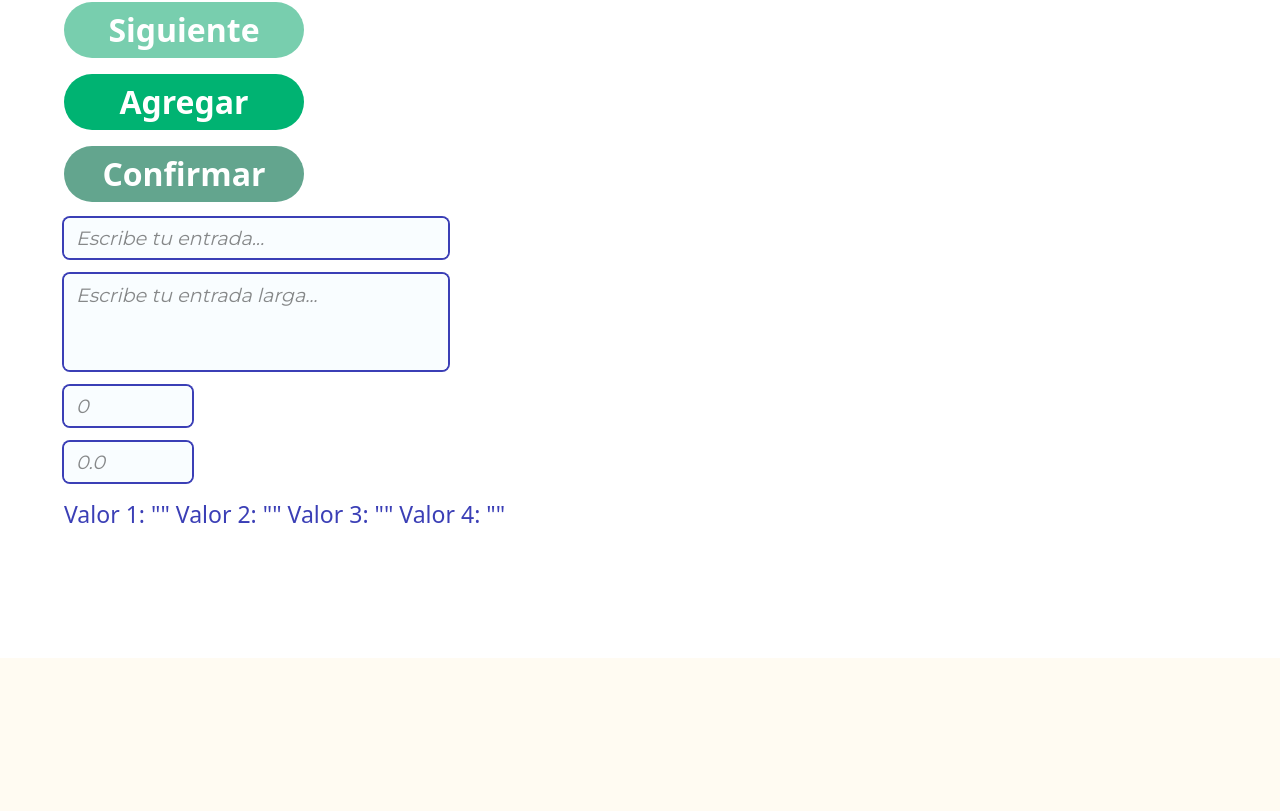
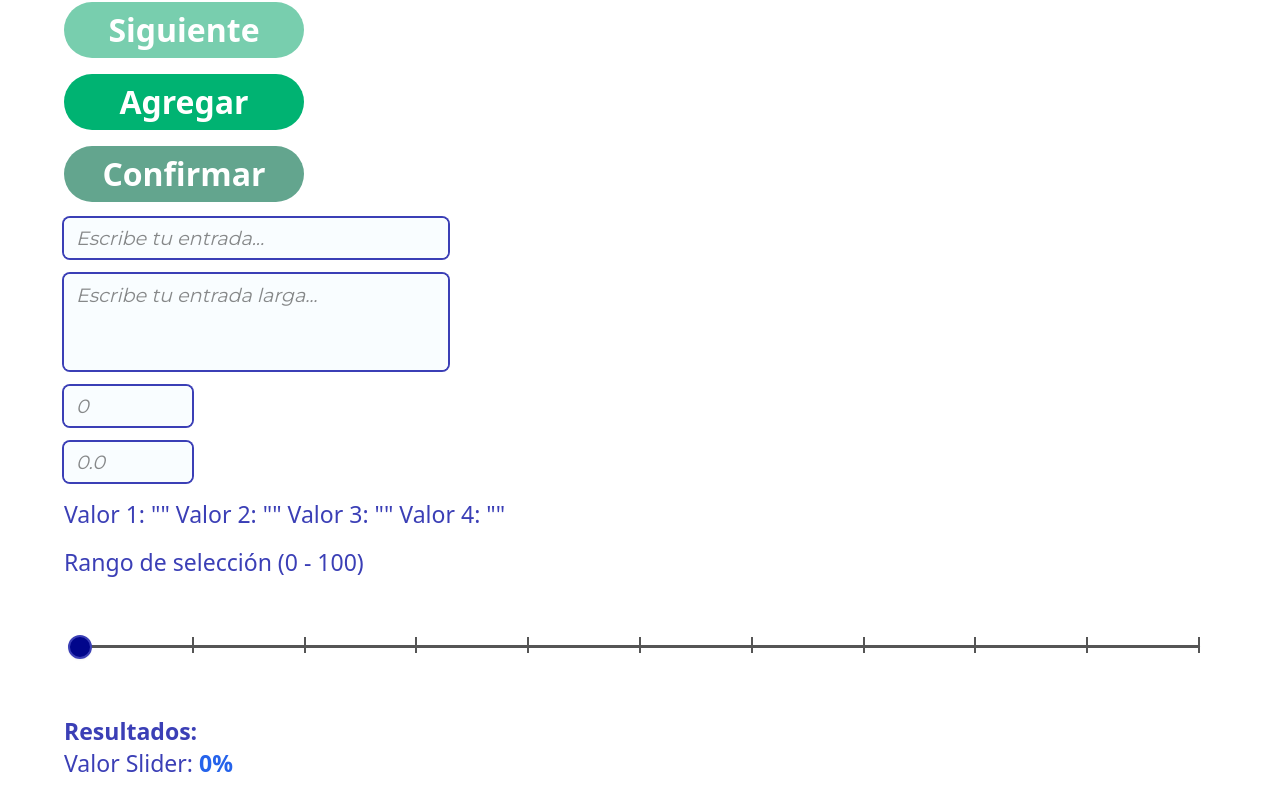
Before and after one commit to AztlanConsulting/Fungivora-Dev, a React (Vite) app in the folder frontend/: page / in a window 1280 px wide. Shown: the part 462-1273 px from the top of the page. Before the commit the page ends 1120 px from the top, so only its background shows below. Built offline with nearby package versions, Linux system fonts and the light colour scheme.

Commit message:
[ADD] (frontent) adding slider

```diff
--- /dev/null
+++ b/frontend/src/componentes/slider.jsx
@@ -0,0 +1,90 @@
+import React, { useState } from "react";
+import { colores } from "./colores";
+
+/**
+ * Slider
+ * Componente de selección numérica de 0 a 100
+ * Utiliza un input range oculto para gestionar el progreso.
+ * @param value Valor numérico actual
+ * @param onChange Callback que devuelve el nuevo valor seleccionado
+ */
+const Slider = ({ value, onChange }) => {
+  const [val, setVal] = useState(value || 0);
+
+  const totalSteps = 10; // Para que sea del 0 - 100
+  const stepsArray = Array.from({ length: totalSteps + 1 }, (_, i) => i * 10);
+
+  const handleChange = (e) => {
+    const newValue = parseInt(e.target.value);
+    setVal(newValue);
+    if (onChange) onChange(newValue);
+  };
+
+  return (
+    <div className="w-full py-12 px-4">
+      <div className="relative h-2 flex items-center">
+
+        {/* Línea Base*/}
+        <div
+          className="absolute w-full h-[3px] rounded-full"
+          style={{ backgroundColor: colores.gris }}
+        />
+
+        {/* Línea de Progreso*/}
+        <div
+          className="absolute h-[3px] rounded-full transition-all duration-150"
+          style={{
+            backgroundColor: colores.azul,
+            width: `${val}%`
+          }}
+        />
+
+        {/* Marcas de líneas */}
+        <div className="absolute w-full flex justify-between px-0">
+          {stepsArray.map((step) => {
+            const isReached = val >= step;
+            return (
+              <div key={step} className="relative flex flex-col items-center">
+                <div
+                  className="w-[2px] h-4 mb-1"
+                  style={{
+                    backgroundColor: isReached ? colores.azul : colores.gris,
+                    transition: "background-color 0.3s"
+                  }}
+                />
+              </div>
+            );
+          })}
+        </div>
+
+        {/* Input Range*/}
+        <input
+          type="range"
+          min="0"
+          max="100"
+          value={val}
+          onChange={handleChange}
+          className="absolute w-full h-2 opacity-0 cursor-pointer z-30"
+        />
+
+        {/* Círculo que se mueve*/}
+        <div
+          className="absolute z-20 pointer-events-none transition-all duration-150"
+          style={{
+            left: `calc(${val}% - 12px)`, // Centrado
+          }}
+        >
+          <div
+            className="w-6 h-6 rounded-full border-2 shadow-sm"
+            style={{
+              backgroundColor: colores.azulOscuro,
+              borderColor: colores.azul
+            }}
+          />
+        </div>
+      </div>
+    </div>
+  );
+};
+
+export default Slider;
--- a/frontend/src/views/pruba_componentes.jsx
+++ b/frontend/src/views/pruba_componentes.jsx
@@ -4,6 +4,7 @@ import Titulo from "../componentes/titulo";
 import Button from "../componentes/botones";
 import Input from "../componentes/input_texto";
 import Text from "../componentes/texto";
+import Slider from "../componentes/slider"
 
 function Pruebas() {
   // Estados para controlar los inputs de prueba
@@ -11,6 +12,7 @@ function Pruebas() {
   const [val2, setVal2] = useState("");
   const [val3, setVal3] = useState("");
   const [val4, setVal4] = useState("");
+  const [sliderVal, setSliderVal] = useState(0);
 
   return (
     <>
@@ -64,6 +66,19 @@ function Pruebas() {
             Valor 1: "{val}" Valor 2: "{val2}" Valor 3: "{val3}" Valor 4: "{val4}"
           </Text>
 
+          {/** Slider*/}
+            <Text variante="label">Rango de selección (0 - 100)</Text>
+            <Slider
+              value={sliderVal}
+              onChange={(nuevoValor) => setSliderVal(nuevoValor)}
+            />
+            {/** Valor guardado del slider */}
+          <Text variante="label">
+              <b>Resultados:</b><br/>
+              Valor Slider: <span className="text-blue-600 font-bold">{sliderVal}%</span>
+            </Text>
+
+
         </div>
       </Base>
     </>
```
